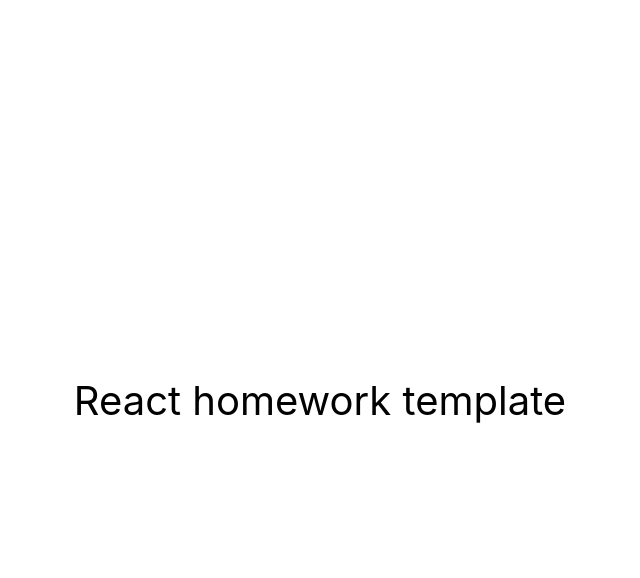
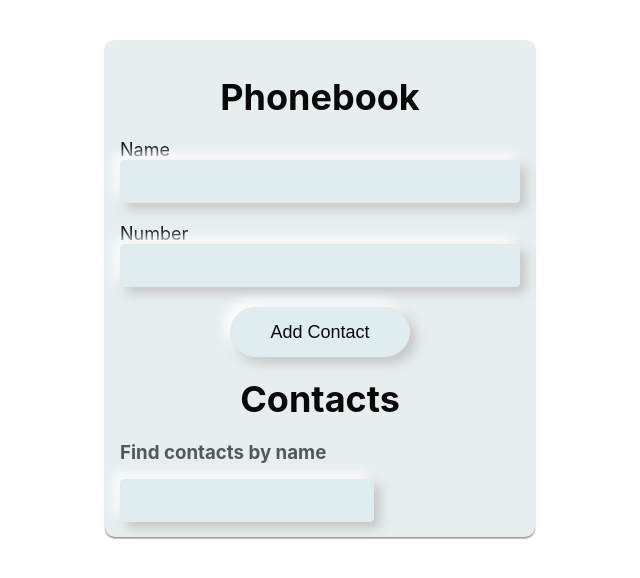
Before and after one commit to IrynaYermolova/goit-react-hw-04-phonebook, a React (Create React App) app: page / in a window 1280 px wide. Shown: the top 578 px of the page, without its empty margins (320-960 px from the left). Built offline with nearby package versions, Linux system fonts and the light colour scheme.

Commit message:
add file

```diff
--- a/package.json
+++ b/package.json
@@ -2,13 +2,14 @@
   "name": "react-homework-template",
   "version": "0.1.0",
   "private": true,
-  "homepage": "https://goitacademy.github.io/react-homework-template/",
+  "homepage": "https://IrynaYermolova.github.io/goit-react-hw-03-phonebook/",
   "dependencies": {
     "@testing-library/jest-dom": "^5.16.3",
     "@testing-library/react": "^12.1.4",
     "@testing-library/user-event": "^13.5.0",
     "react": "^18.1.0",
     "react-dom": "^18.1.0",
+    "react-hot-toast": "^2.4.1",
     "react-scripts": "5.0.1",
     "web-vitals": "^2.1.3"
   },
--- a/src/components/App.jsx
+++ b/src/components/App.jsx
@@ -1,16 +1,88 @@
-export const App = () => {
-  return (
-    <div
-      style={{
-        height: '100vh',
-        display: 'flex',
-        justifyContent: 'center',
-        alignItems: 'center',
-        fontSize: 40,
-        color: '#010101'
-      }}
-    >
-      React homework template
-    </div>
-  );
-};
+import React, { Component } from 'react';
+import toast, { Toaster } from 'react-hot-toast';
+import { ContactsForm } from './ContactsForm/ContactsForm';
+import { ContactsList } from './ContactsList/ContactsList';
+import { Filter } from './Filter/Filter';
+import { Title } from './Title/Title';
+import { FilterTitle } from './Title/FilterTitle';
+import { ContactsTitle } from './Title/ContactsTitle';
+
+export class App extends Component {
+  state = {
+    contacts: [],
+    filter: '',
+  };
+  handleAddContact = contact => {
+    if (this.state.contacts.some(item => item.name === contact.name)) {
+      toast.error('Contact already exists');
+      return true;
+    }
+    this.setState(prevState => {
+      return {
+        contacts: [...prevState.contacts, contact],
+      };
+    });
+    return false;
+  };
+
+  handleDeleteContact = id => {
+    this.setState(prevState => {
+      return {
+        contacts: prevState.contacts.filter(contact => contact.id !== id),
+      };
+    });
+  };
+
+  handleChangeFilter = evt => {
+    this.setState({ filter: evt.target.value });
+  };
+
+  handleFilterContacts = () => {
+    return this.state.contacts.filter(contact =>
+      contact.name
+        .toLowerCase()
+        .includes(this.state.filter.toLowerCase().trim())
+    );
+  };
+  componentDidMount() {
+    // console.log('didMount');
+    const contacts = localStorage.getItem('contacts');
+    const parsedContacts = JSON.parse(contacts);
+
+    if (parsedContacts) {
+      // console.log('parsedContacts');
+      this.setState({ contacts: parsedContacts });
+    }
+  }
+  componentDidUpdate(prevProps, prevState) {
+    if (this.state.contacts !== prevState.contacts) {
+      // console.log('update');
+      localStorage.setItem('contacts', JSON.stringify(this.state.contacts));
+    }
+    // console.log(prevState);
+    // console.log(this.state);
+  }
+
+  render() {
+    return (
+      <>
+        <div className="container">
+          <Title title="Phonebook" />
+          <ContactsForm addContact={this.handleAddContact} />
+
+          <ContactsTitle contactsTitle="Contacts" />
+          <FilterTitle filterTitle="Find contacts by name" />
+          <Filter
+            value={this.state.filter}
+            handleChange={this.handleChangeFilter}
+          />
+          <ContactsList
+            contacts={this.handleFilterContacts()}
+            deleteContact={this.handleDeleteContact}
+          />
+          <Toaster />
+        </div>
+      </>
+    );
+  }
+}
--- /dev/null
+++ b/src/components/ContactsForm/ContactsForm.jsx
@@ -0,0 +1,74 @@
+import React, { Component } from 'react';
+import { nanoid } from 'nanoid';
+import css from '../ContactsForm/ContactsForm.module.css';
+import propTypes from 'prop-types';
+
+export class ContactsForm extends Component {
+  state = {
+    name: '',
+    number: '',
+  };
+
+  handleSubmit = evt => {
+    evt.preventDefault();
+    const isContactExists = this.props.addContact({
+      id: nanoid(7),
+      ...this.state,
+    });
+    if (!isContactExists) {
+      this.reset();
+    }
+  };
+
+  handleChange = evt => {
+    this.setState({
+      [evt.target.name]: evt.target.value,
+    });
+  };
+  reset = () => {
+    this.setState({
+      name: '',
+      number: '',
+    });
+  };
+
+  render() {
+    return (
+      <form onSubmit={this.handleSubmit} className={css.form}>
+        <label className={css.label}>
+          Name
+          <input
+            onChange={this.handleChange}
+            type="text"
+            name="name"
+            pattern="^[a-zA-Zа-яА-Я]+(([' -][a-zA-Zа-яА-Я ])?[a-zA-Zа-яА-Я]*)*$"
+            title="Name may contain only letters, apostrophe, dash and spaces. For example Adrian, Jacob Mercer, Charles de Batz de Castelmore d'Artagnan"
+            required
+            value={this.state.name}
+            className={css.input}
+          />
+        </label>
+        <label className={css.label}>
+          Number
+          <input
+            onChange={this.handleChange}
+            type="tel"
+            name="number"
+            pattern="\+?\d{1,4}?[-.\s]?\(?\d{1,3}?\)?[-.\s]?\d{1,4}[-.\s]?\d{1,4}[-.\s]?\d{1,9}"
+            title="Phone number must be digits and can contain spaces, dashes, parentheses and can start with +"
+            required
+            value={this.state.number}
+            className={css.input}
+          />
+        </label>
+        <button type="submit" className={css.button}>
+          Add Contact
+        </button>
+      </form>
+    );
+  }
+}
+ContactsForm.propTypes = {
+  name: propTypes.string,
+  number: propTypes.string,
+};
--- /dev/null
+++ b/src/components/ContactsForm/ContactsForm.module.css
@@ -0,0 +1,54 @@
+.form {
+  display: flex;
+  flex-direction: column;
+  margin: 0;
+  border-radius: 5px;
+  /* padding: 10px; */
+}
+
+.label {
+  display: flex;
+  flex-direction: column;
+  margin-bottom: 20px;
+  font-size: 18px;
+  color: rgb(1, 15, 22);
+}
+
+.input {
+  font-size: 18px;
+  background-color: #e0edf0;
+  border: 1px solid #e8e8e8;
+  box-shadow: 6px 6px 12px #c5c5c5, -6px -6px 12px #ffffff;
+  border-radius: 4px;
+  padding: 10px;
+  color: black;
+
+  caret-color: #090909;
+}
+
+.input:focus {
+  outline: none;
+}
+
+.button {
+  margin: auto;
+  color: #090909;
+  width: 180px;
+  height: 50px;
+  text-align: center;
+  outline: none;
+  padding: 0.7em 1.7em;
+  font-size: 18px;
+  border-radius: 40px;
+  background: #e0edf0;
+  border: 1px solid #e8e8e8;
+  text-transform: capitalize;
+  transition: all 0.3s;
+  box-shadow: 6px 6px 12px #c5c5c5, -6px -6px 12px #ffffff;
+  cursor: pointer;
+}
+
+.button:active {
+  background: #cbe3f0;
+  box-shadow: inset 4px 4px 12px #c5c5c5, inset -4px -4px 12px #ffffff;
+}
--- /dev/null
+++ b/src/components/ContactsList/ContactList.module.css
@@ -0,0 +1,24 @@
+.items {
+  padding: 5px;
+  margin-top: 10px;
+}
+
+.items .span {
+  gap: 10px;
+  margin-top: 200px;
+}
+.itemBtn {
+  margin-left: 10px;
+  width: 60px;
+  color: #090909;
+  outline: none;
+  border-radius: 40px;
+  background: #e0edf0;
+  border: 1px solid #e8e8e8;
+  transition: all 0.3s;
+  box-shadow: 6px 6px 12px #c5c5c5, -6px -6px 12px #ffffff;
+  cursor: pointer;
+}
+.button:hover {
+  box-shadow: inset 4px 4px 12px #c5c5c5, inset -4px -4px 12px #ffffff;
+}
--- /dev/null
+++ b/src/components/ContactsList/ContactsList.jsx
@@ -0,0 +1,27 @@
+import React from 'react';
+import css from '../ContactsList/ContactList.module.css';
+import propTypes from 'prop-types';
+
+export function ContactsList({ contacts, deleteContact }) {
+  return (
+    <ul>
+      {contacts.map(contact => {
+        return (
+          <li key={contact.id} className={css.items}>
+            <span className={css.span}>{contact.name}</span>:
+            <span className={css.span}>{contact.number}</span>
+            <button
+              className={css.itemBtn}
+              onClick={() => deleteContact(contact.id)}
+            >
+              Delete
+            </button>
+          </li>
+        );
+      })}
+    </ul>
+  );
+}
+ContactsList.propTypes = {
+  contacts: propTypes.arrayOf(propTypes.shape),
+};
--- /dev/null
+++ b/src/components/Filter/Filter.jsx
@@ -0,0 +1,20 @@
+import React from 'react';
+import css from '../ContactsForm/ContactsForm.module.css';
+import propTypes from 'prop-types';
+
+export function Filter({ handleChange, value }) {
+  return (
+    <div>
+      <input
+        type="text"
+        value={value}
+        onChange={handleChange}
+        name="filter"
+        className={css.input}
+      />
+    </div>
+  );
+}
+Filter.propTypes = {
+  value: propTypes.string,
+};
--- /dev/null
+++ b/src/components/Title/ContactsTitle.jsx
@@ -0,0 +1,15 @@
+import React from 'react';
+import css from '../Title/Title.module.css';
+import propTypes from 'prop-types';
+
+export function ContactsTitle({ contactsTitle }) {
+  return (
+    <div>
+      <h2 className={css.title}>{contactsTitle}</h2>
+    </div>
+  );
+}
+
+ContactsTitle.propTitle = {
+  title: propTypes.string.isRequired,
+};
--- /dev/null
+++ b/src/components/Title/FilterTitle.jsx
@@ -0,0 +1,14 @@
+import React from 'react';
+import css from '../Title/Title.module.css';
+import propTypes from 'prop-types';
+
+export function FilterTitle({filterTitle}) {
+  return (
+    <div>
+          <h3 className={css.filterTitle}>{filterTitle}</h3>
+    </div>
+  )
+}
+FilterTitle.propTitle = {
+  title: propTypes.string.isRequired,
+};
--- /dev/null
+++ b/src/components/Title/Title.jsx
@@ -0,0 +1,16 @@
+import React from 'react'
+import css from '../Title/Title.module.css';
+import propTypes from 'prop-types';
+
+
+export function Title({title}) {
+  return (
+    <div className={css.container}>
+          <h2 className={css.title}>{title}</h2>
+    </div>
+  )
+}
+
+Title.propTitle = {
+  title: propTypes.string.isRequired,
+};
--- /dev/null
+++ b/src/components/Title/Title.module.css
@@ -0,0 +1,16 @@
+/* .container {
+} */
+.title {
+  font-size: 36px;
+  margin: 0;
+  padding: 20px;
+  text-align: center;
+  /* color: #323131; */
+  color: #090909;
+}
+
+.filterTitle {
+  color: rgb(83, 89, 89);
+  margin: 0;
+  padding-bottom: 15px;
+}
--- a/src/index.css
+++ b/src/index.css
@@ -13,3 +13,21 @@ code {
   font-family: source-code-pro, Menlo, Monaco, Consolas, 'Courier New',
     monospace;
 }
+
+ul {
+  list-style: none;
+  padding: 0;
+  margin: 0;
+}
+.container {
+  background-color: rgb(230, 238, 239);
+  box-shadow: 0px 1px 3px rgb(0 0 0 / 12%), 0px 1px 1px rgb(0 0 0 / 19%),
+    0px 2px 1px rgb(0 0 0 / 20%);
+  border-radius: 10px;
+  max-width: 400px;
+
+  margin-left: auto;
+  margin-right: auto;
+  margin-top: 40px;
+  padding: 15px;
+}
```
Also changed, not shown: 1 other file (tests, documents, lock files or other folders).
